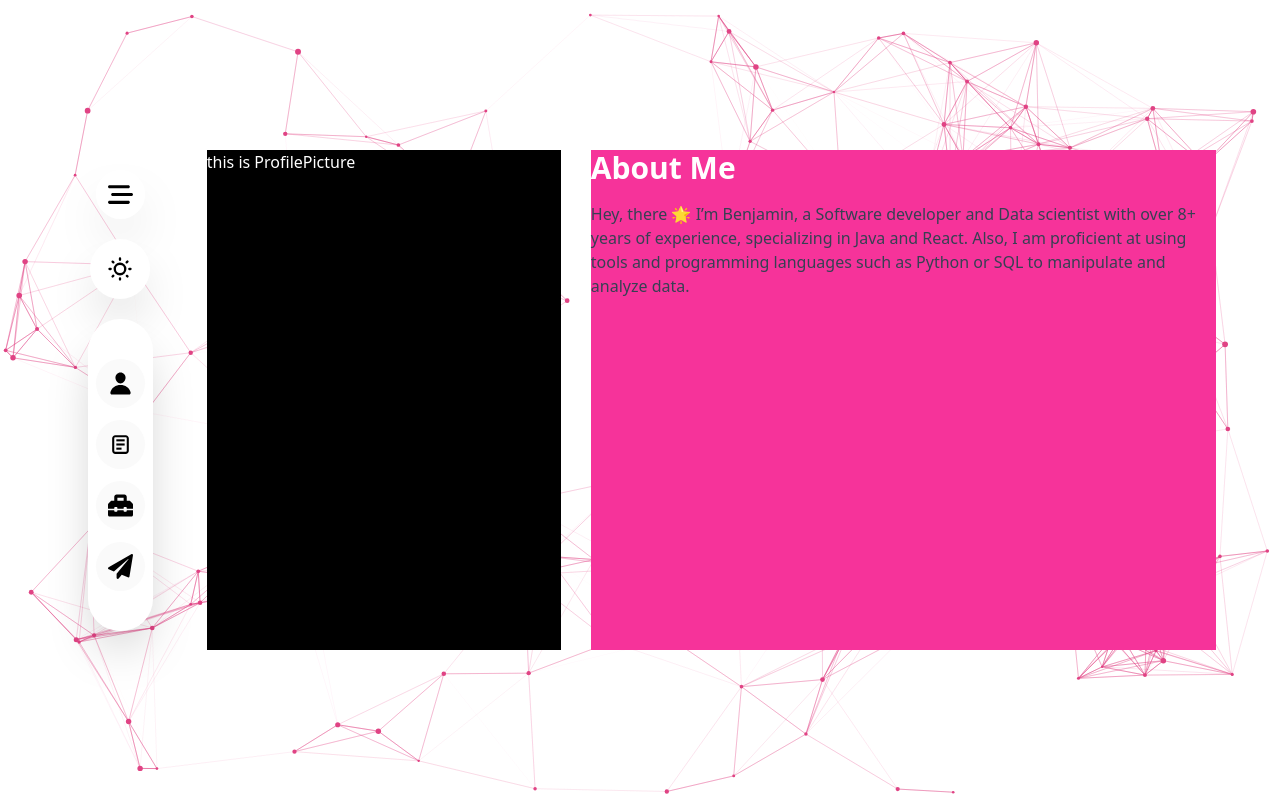
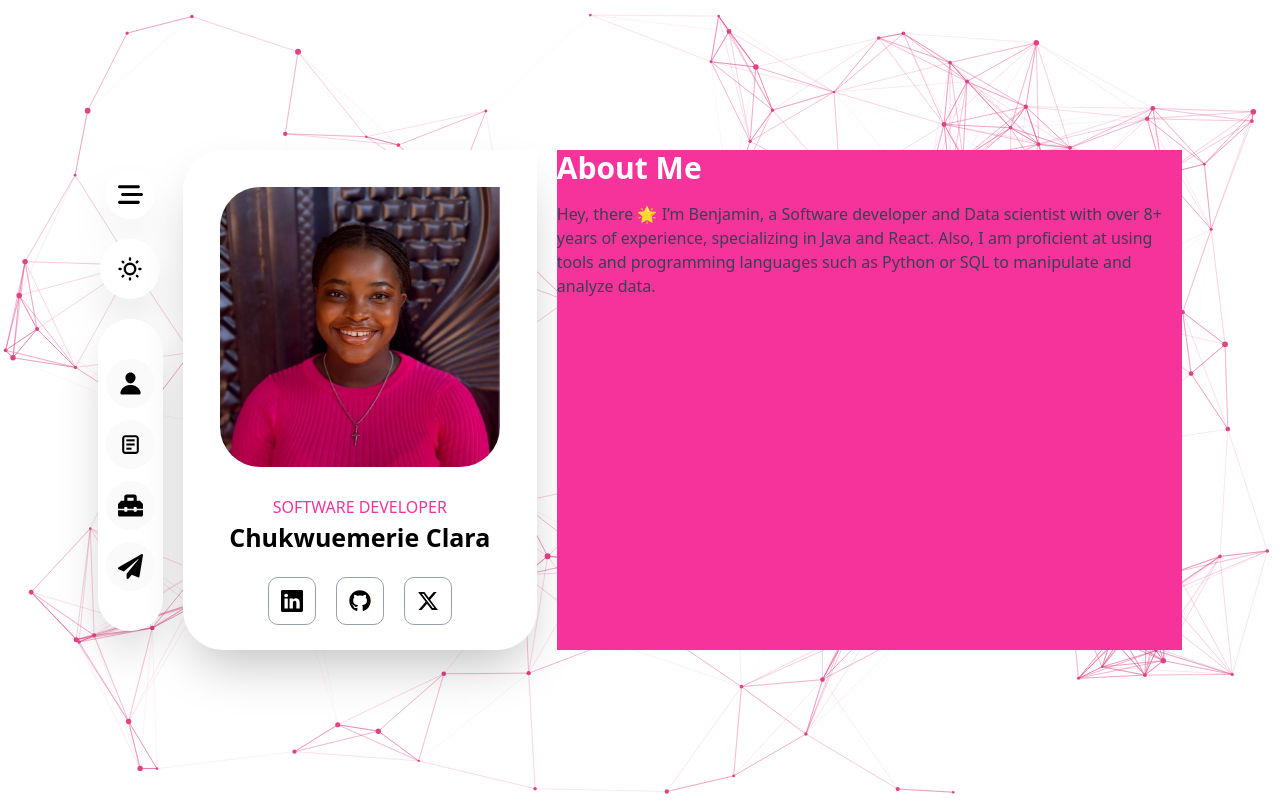
Before and after one commit to Brielle28/Meine-Arbeitsproben, a React (Vite) app: page / in a window 1280 px wide. Built offline with nearby package versions, Linux system fonts and the light colour scheme.

Commit message:
profile picture section design

```diff
--- a/src/Component/DashboardLayout.jsx
+++ b/src/Component/DashboardLayout.jsx
@@ -28,7 +28,7 @@ const DashboardLayout = () => {
   return (
     <>
       <ParticlesComponent id="particles" />
-      <div className="flex items-center justify-center gap-[30px] px-[50px] min-h-screen bg-transparent relative z-10 text-white">
+      <div className="flex items-center justify-center gap-[20px] px-[50px] min-h-screen bg-transparent relative z-10 text-white">
         <Sidebar setActiveTab={setActiveTab} />
         <ProfilePicture />
         <main className="h-[500px] w-[53%] bg-pink-500">{renderContent()}</main>
--- a/src/Component/ProfilePicture.jsx
+++ b/src/Component/ProfilePicture.jsx
@@ -1,5 +1,30 @@
+import { BsLinkedin } from "react-icons/bs";
+import { FaGithub } from "react-icons/fa6";
+import { FaXTwitter } from "react-icons/fa6";
 const ProfilePicture = () => {
-  return <div className="h-[500px] bg-black w-[30%] text-white"> this is ProfilePicture</div>;
+  return (
+    <>
+      <div className="flex flex-col items-center justify-center h-[500px] bg-white w-[30%] text-black rounded-b-[40px] rounded-tl-[40px] shadow-2xl p-4 ">
+        <div className="bg-[url('/me.jpg')] mt-3 w-[280px] h-[280px] bg-cover bg-no-repeat rounded-b-[40px] rounded-tl-[40px]"></div>
+        <h1 className="mt-7 text-pink-500"> SOFTWARE DEVELOPER </h1>
+        <h1 className="font-bold text-black text-[25px]">
+          {" "}
+          Chukwuemerie Clara
+        </h1>
+        <div className="flex items-center justify-center gap-5 mt-5">
+          <button className="p-3 border-[1px] border-gray-400 rounded-[10px] hover:text-pink-500">
+            <BsLinkedin  className="text-[22px]"/>
+          </button>
+          <button className="p-3 border-[1px] border-gray-400 rounded-[10px]  hover:text-pink-500">
+            <FaGithub className="text-[22px]"/>
+          </button>
+          <button className="p-3 border-[1px] border-gray-400 rounded-[10px]  hover:text-pink-500">
+            <FaXTwitter className="text-[22px]"/>
+          </button>
+        </div>
+      </div>
+    </>
+  );
 };
 
 export default ProfilePicture;
--- a/src/Component/Sidebar.jsx
+++ b/src/Component/Sidebar.jsx
@@ -6,8 +6,8 @@ import { FaToolbox } from "react-icons/fa";
 import { FaPaperPlane } from "react-icons/fa";
 const Sidebar = ({ setActiveTab }) => {
   return (
-    <div className="flex flex-col items-center justify-center bg-transparent text-white p-6">
-      <button className="bg-white p-3 shadow-2xl rounded-full text-black hover:text-pink-600 ">
+    <div className="flex flex-col items-center justify-center bg-transparent text-white">
+      <button className="bg-white p-3 shadow-2xl rounded-full text-black ">
         {" "}
         <FaBarsStaggered className="text-[25px]" />{" "}
       </button>
```
Also changed, not shown: public/me.jpg (added).
